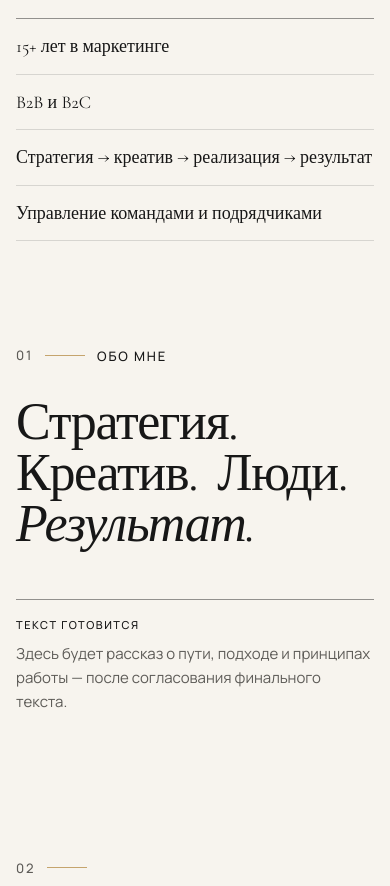
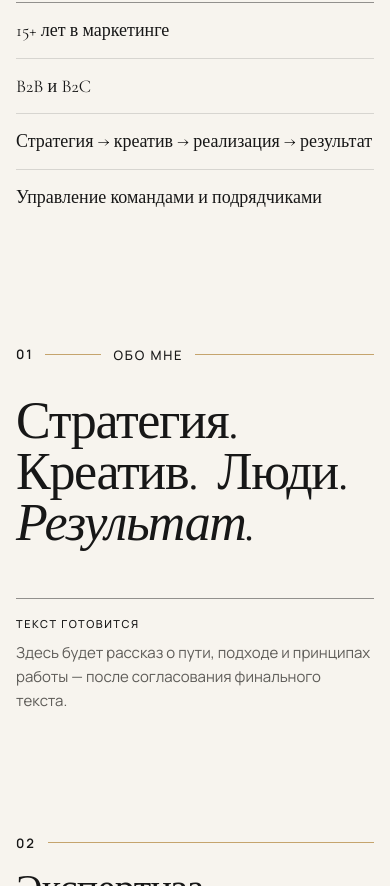
Before and after one commit to Tishok77/victoria-portfolio, a plain HTML site: page index.html in a window 390 px wide. Shown: the part 1114-2000 px from the top of the page. Drawn offline with nearby package versions, Linux system fonts and the light colour scheme.

Commit message:
Tighten mobile hero and mark sections with a full-width gold rule
- Mobile hero starts closer under the header (32px → 16px); desktop unchanged.
- Section markers read «01 ─ ОБО МНЕ ────»: the gold rule continues after
  the title to the container edge on the same centre line; the number is
  graphite and semibold. No separate divider line above sections.
- Consistent section rhythm; sections with their own background keep
  the colour change as separator.

Co-Authored-By: Claude Opus 5.5 <noreply@anthropic.com>

```diff
--- a/css/style.css
+++ b/css/style.css
@@ -60,6 +60,8 @@
   --space-8: 4.5rem;
   --space-9: 7rem;
   --section-space: clamp(4.5rem, 2.5rem + 5vw, 8rem);
+  /* Top space before the section marker on sections without their own background. */
+  --section-lead: clamp(3rem, 2rem + 3vw, 4.75rem);
 
   /* Layout */
   --container-max: 80rem;
@@ -236,8 +238,15 @@ textarea {
   padding-inline: var(--gutter);
 }
 
+/* Section rhythm: previous section closes (padding-bottom) → air → section marker
+   (its gold rule runs across the row) → content. Sections on their own background
+   (alt, inverse) and the one right after an alt section keep the full top space. */
 .section {
   padding-block: var(--section-space);
+}
+
+.section:not(.section--alt, .inverse, .section--alt + .section) {
+  padding-top: var(--section-lead);
 }
 
 .section--alt {
@@ -255,15 +264,15 @@ textarea {
   align-items: center;
   gap: var(--space-3);
   font-size: var(--text-xs);
-  font-weight: 500;
+  font-weight: 600;
   letter-spacing: var(--tracking-wide);
-  color: var(--color-text-muted);
+  color: var(--color-text);
 }
 
 /* A short gold rule — one of the few intended uses of the decorative colour. */
 .section-header__index::after {
   content: "";
-  width: 2.5rem;
+  width: 3.5rem;
   height: 1px;
   background: var(--color-decor);
 }
@@ -286,6 +295,26 @@ textarea {
   align-items: center;
   gap: var(--space-3);
   margin-bottom: var(--space-6);
+}
+
+/* «01 ─ ОБО МНЕ ──────»: the marker's gold rule continues after the title
+   to the end of the container, on the same centre line. */
+.section-header--label::after {
+  content: "";
+  flex: 1 1 0;
+  min-width: var(--space-5);
+  height: 1px;
+  background: var(--color-decor);
+}
+
+.section-header--label .section-header__title {
+  white-space: nowrap;
+}
+
+/* Headers with a large title: the number's rule fills its own row. */
+.section-header:not(.section-header--label) .section-header__index::after {
+  flex: 1 1 0;
+  min-width: 3.5rem;
 }
 
 .section-header--label .section-header__title {
@@ -585,8 +614,9 @@ textarea {
    Hero
    ========================================================================== */
 
+/* Mobile: content starts close under the header; closes like any section. */
 .hero {
-  padding-block: var(--space-6);
+  padding-block: var(--space-4) var(--section-space);
 }
 
 .hero__grid {
@@ -667,6 +697,13 @@ textarea {
   font-family: var(--font-display);
   font-size: var(--text-lg);
   line-height: 1.25;
+}
+
+/* Single column: the list ends without a trailing rule; the next section's marker follows. */
+@media (max-width: 639px) {
+  .hero__fact:last-child {
+    border-bottom: 0;
+  }
 }
 
 @media (max-width: 639px) {
```
